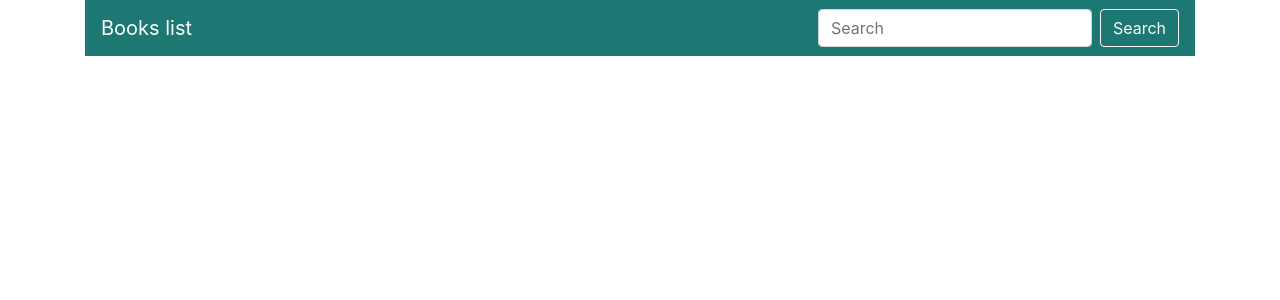
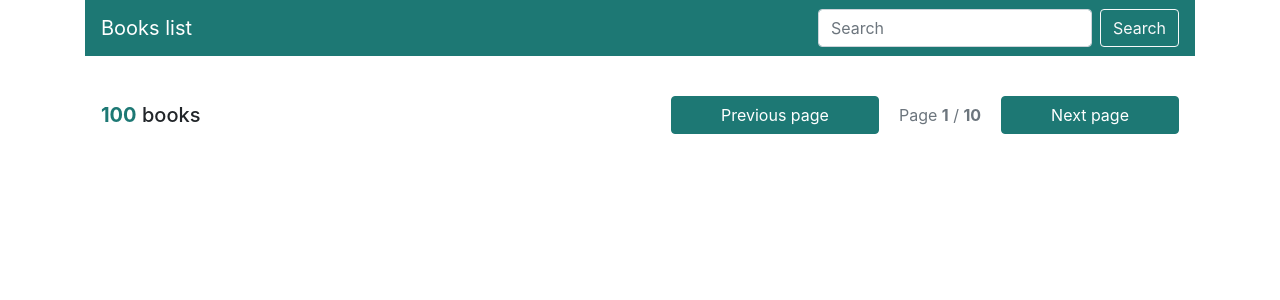
Before and after one commit to konradpichalski/books-list, a React (Create React App) app: page / in a window 1280 px wide. Shown: the top 300 px of the page. Built offline with nearby package versions, Linux system fonts and the light colour scheme.

Commit message:
Add TopBar component to display current page and the total number of books, update Header and BooksList for proper display

```diff
--- a/src/components/BooksList/BooksList.js
+++ b/src/components/BooksList/BooksList.js
@@ -1,17 +1,14 @@
 import React from 'react';
 import Container from 'react-bootstrap/Container';
-import Row from 'react-bootstrap/Row';
-import Col from 'react-bootstrap/Col';
 
 import Header from '../Header/Header';
+import TopBar from './TopBar';
 
 const BooksList = () => (
   <Container>
-    <Row>
-      <Col>
-        <Header />
-      </Col>
-    </Row>
+    <Header />
+
+    <TopBar />
   </Container>
 );
 
--- /dev/null
+++ b/src/components/BooksList/TopBar.js
@@ -0,0 +1,23 @@
+import React from 'react';
+import Row from 'react-bootstrap/Row';
+import Col from 'react-bootstrap/Col';
+import Button from 'react-bootstrap/Button';
+
+const TopBar = () => (
+  <Row className="py-4">
+    <Col xs={12} sm={3} lg={6} className="d-flex align-middle">
+      <p className="h5 my-auto mx-3">
+        <b className="text-primary">100</b> books
+      </p>
+    </Col>
+    <Col className="d-flex justify-content-end align-middle">
+      <Button className="mx-3 my-3 flex-fill">Previous page</Button>
+      <span className="text-secondary vertical-center my-auto mx-1">
+        Page <b>1</b> / <b>10</b>
+      </span>
+      <Button className="mx-3 my-3 flex-fill">Next page</Button>
+    </Col>
+  </Row>
+);
+
+export default TopBar;
--- a/src/components/Header/Header.js
+++ b/src/components/Header/Header.js
@@ -3,8 +3,12 @@ import Navbar from 'react-bootstrap/Navbar';
 import Form from 'react-bootstrap/Form';
 import FormControl from 'react-bootstrap/FormControl';
 import Button from 'react-bootstrap/Button';
+import Row from 'react-bootstrap/Row';
+import Col from 'react-bootstrap/Col';
 
 const Header = () => (
+  <Row>
+    <Col>
       <Navbar
         bg="primary"
         variant="dark"
@@ -18,6 +22,8 @@ const Header = () => (
           <Button variant="outline-light">Search</Button>
         </Form>
       </Navbar>
+    </Col>
+  </Row>
 );
 
 export default Header;
```
Lines whose indentation alone changed are shown as unchanged.
